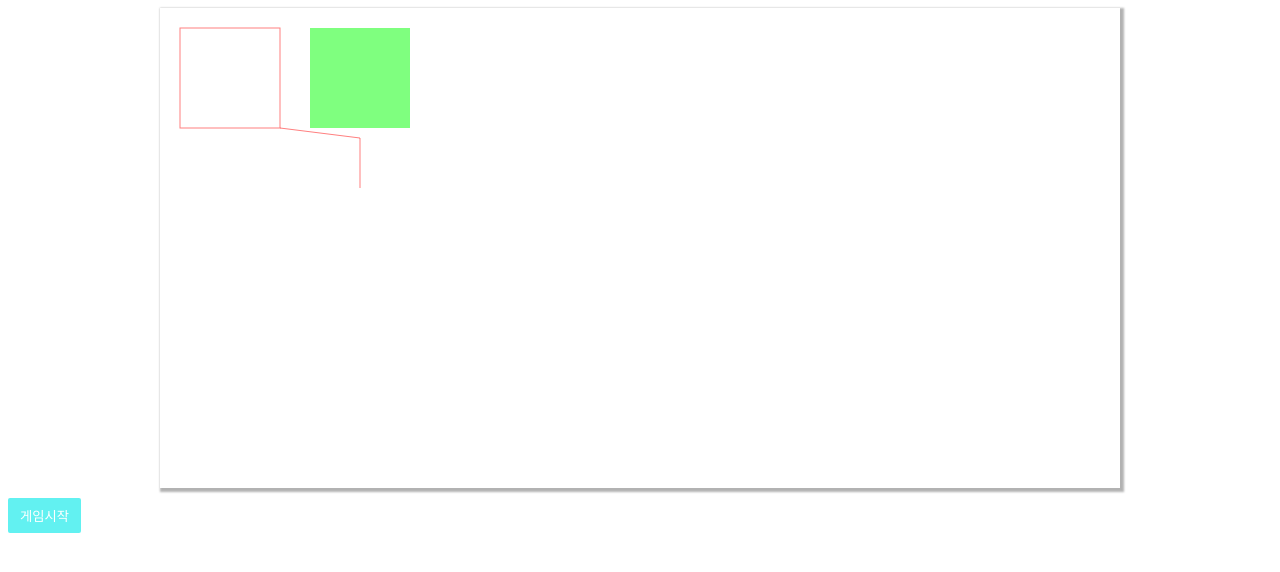
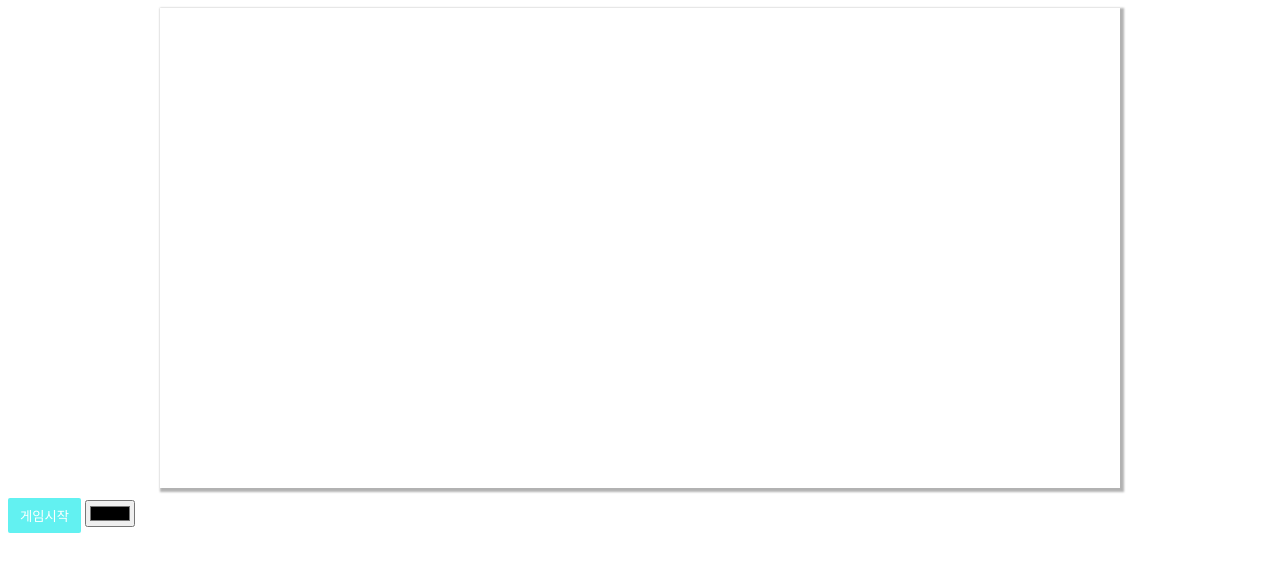
Before and after one commit to sonhwanju/WebGameDev, a plain HTML site: page index.html in a window 1280 px wide. Drawn offline with Linux system fonts and the light colour scheme.

Commit message:
테스트

```diff
--- a/index.html
+++ b/index.html
@@ -12,6 +12,7 @@
         <canvas id="gameCanvas" width="960" height="480"></canvas>
     </div>
     <button id="startBtn" class="btn">게임시작</button>
+    <input type="color" id="colorPicker">
 
     <script>
         let btn = document.querySelector("#startBtn");
@@ -23,16 +24,49 @@
 
         let ctx = canvas.getContext("2d");
 
-        ctx.strokeStyle = "rgba(255,0,0,0.5)";
+        let cp = document.querySelector("#colorPicker");
+
+        /*canvas.addEventListener("click", function(e) {
+            //console.log(cp.value);
+            //console.log(e.offsetX,e.offsetY);
+            ctx.fillStyle = cp.value;
+            ctx.fillRect(e.offsetX,e.offsetY,10,10);
+        });*/
+
+        canvas.addEventListener("mousedown", function(e){
+
+        });
+
+        canvas.addEventListener("mouseup", function(e){
+
+        });
+
+        canvas.addEventListener("mousemove", function(e){
+
+        });
+
+
+
+        /*ctx.strokeStyle = "rgba(255,0,0,0.5)";
         ctx.strokeRect(20, 20, 100, 100);
         ctx.fillStyle = "rgba(0, 255, 0, 0.5)";
         ctx.fillRect(150, 20, 100, 100);
 
         ctx.beginPath();
-        ctx.moveTo(120,120);
-        ctx.lineTo(200,130);
-        ctx.lineTo(200,180);
-        ctx.stroke();
+        ctx.moveTo(250,250);
+        ctx.lineTo(360,100);
+        ctx.lineTo(480,250);
+        ctx.moveTo(600,250);
+        ctx.lineTo(700,100);
+        ctx.lineTo(820,250);
+        ctx.moveTo(600,400);
+        ctx.lineTo(300,360);
+        ctx.lineTo(560,600);
+        ctx.moveTo(100,100);
+
+
+        ctx.closePath();
+        ctx.stroke();*/
 
     </script>
 </body>
```
